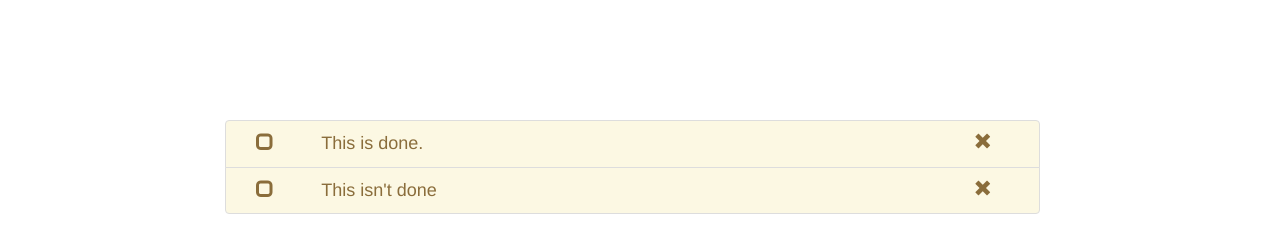
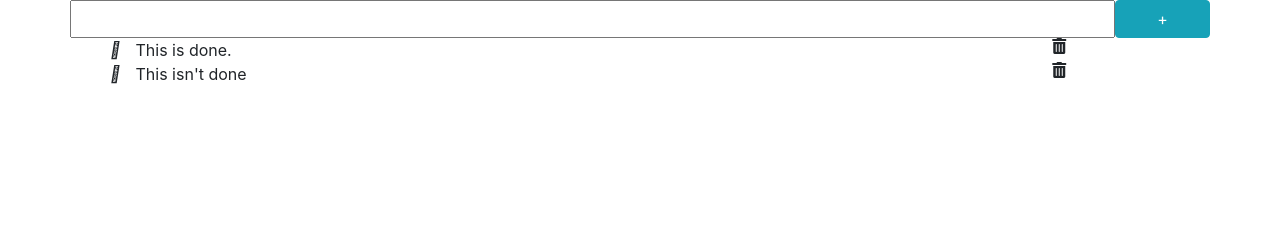
Before and after one commit to sirajalam049/todo, a React app: page / in a window 1280 px wide. Built offline with nearby package versions, Linux system fonts and the light colour scheme.

Commit message:
Delete functionality added

```diff
--- a/public/index.html
+++ b/public/index.html
@@ -5,7 +5,8 @@
     <meta name="viewport" content="width=device-width, initial-scale=1, shrink-to-fit=no">
     <meta name="theme-color" content="#000000">
 
-    <link rel="stylesheet" href="https://maxcdn.bootstrapcdn.com/bootstrap/3.3.7/css/bootstrap.min.css">
+    <link rel="stylesheet" href="https://maxcdn.bootstrapcdn.com/bootstrap/4.0.0/css/bootstrap.min.css">
+    <link rel="stylesheet" href="https://use.fontawesome.com/releases/v5.1.0/css/all.css">
     <!--
       manifest.json provides metadata used when your web app is added to the
       homescreen on Android. See https://developers.google.com/web/fundamentals/engage-and-retain/web-app-manifest/
@@ -39,8 +40,8 @@
       To create a production bundle, use `npm run build` or `yarn build`.
     -->
 
-    <script src="https://ajax.googleapis.com/ajax/libs/jquery/3.3.1/jquery.min.js"></script>
-    <script src="https://maxcdn.bootstrapcdn.com/bootstrap/3.3.7/js/bootstrap.min.js"></script>
+    <script src="https://code.jquery.com/jquery-3.2.1.slim.min.js" ></script>
+    <script src="https://maxcdn.bootstrapcdn.com/bootstrap/4.0.0/js/bootstrap.min.js"></script>
 
   </body>
 </html>
--- a/src/index.css
+++ b/src/index.css
@@ -1,7 +1,4 @@
-#todo-list{
-    width: 800px;
-    margin-top: 120px;
-}
+
 #todo-list li{
     font-size: 18px;
     font-family: 'Helvetica Neue';
--- a/src/index.js
+++ b/src/index.js
@@ -8,46 +8,88 @@ class MaintainList extends React.Component{
         super(props);
         this.state = {
             items: [
-                {index: 1, name: 'This is done.', done: true},
-                {index: 2, name: 'This isn\'t done', done: false }
-            ]
+                {name: 'This is done.', done: true},
+                {name: 'This isn\'t done', done: false }
+            ],
+
         }
+        this.addItem = this.addItem.bind(this);
+        this.delItem = this.delItem.bind(this);
+    }
+
+    addItem(task_name){
+        let new_items = this.state.items.slice();
+        new_items.unshift({name: task_name, done: false});
+        this.setState({items: new_items});
+    }
+
+    delItem(item_index){
+        let new_items = this.state.items.slice();
+        new_items.splice(item_index, 1);
+        this.setState({items: new_items});
     }
 
     render(){
         return (
-            <ShowTaskManager list={this.state.items} />
+            <div id="app">
+                <AddTask  add={this.addItem} />
+                <ShowTaskManager list={this.state.items} del={this.delItem} />
+            </div>
         );
     }
+}
+
+class AddTask extends React.Component{
+    constructor(props){
+        super(props);
+        this.handleSubmit = this.handleSubmit.bind(this);
+    }
+    handleSubmit(e){
+        e.preventDefault();
+        this.props.add(this.refs.itemName.value);
+        this.refs.itemName.value = '';
+    }
+    render(){
+        return (
+            <form className="row" onSubmit={this.handleSubmit}>
+                <input type="text" ref="itemName" className="col-11" />
+                <button type="submit" value="submit" className="btn btn-info col-1">+</button>
+            </form>
+        );
+    }
+}
+AddTask.propTypes = {
+    add: PropTypes.func
 }
 
 class ShowTaskManager extends React.Component{
     render(){
         let listSet = this.props.list.map(
             (item, index) => {
+                let workStatusClassName = this.done ? 'done': 'undone';
+                let workStatusIcon = this.done ? 'fa-circle-checked' : 'fa-circle';
                 return (
-                    <li className="list-group-item list-group-item-warning row" key={index}>
-                        <span className="glyphicon glyphicon-unchecked col-md-1"></span>
+                    <li className="row" key={index}>
+                        <i className="fa col-md-1" className={workStatusIcon}></i>
                         <span className="col-md-10">{item.name}</span>
-                        <span className="glyphicon glyphicon-remove col-md-1"></span>
+                        <i className="fa fa-trash-alt col-md-1" onClick={() => {this.props.del(index);}}></i>
                     </li>
                 )
             }
         )
         return (
-            <ul className="container list-group" id="todo-list">{listSet}</ul>
+            <ul>{listSet}</ul>
         );
     }
 }
 ShowTaskManager.propTypes = {
-    list: PropTypes.array //List will contain the list of tasks. Each task contains index, name and status if the task is done or not
+    list: PropTypes.array, //List will contain the list of tasks. Each task contains index, name and status if the task is done or not
+    del: PropTypes.func
 }
 
 const TodoApp = () => {
     return (
-        <div id="app">
-            <MaintainList />
-        </div>
+        <MaintainList />
     );
 }
 
```
